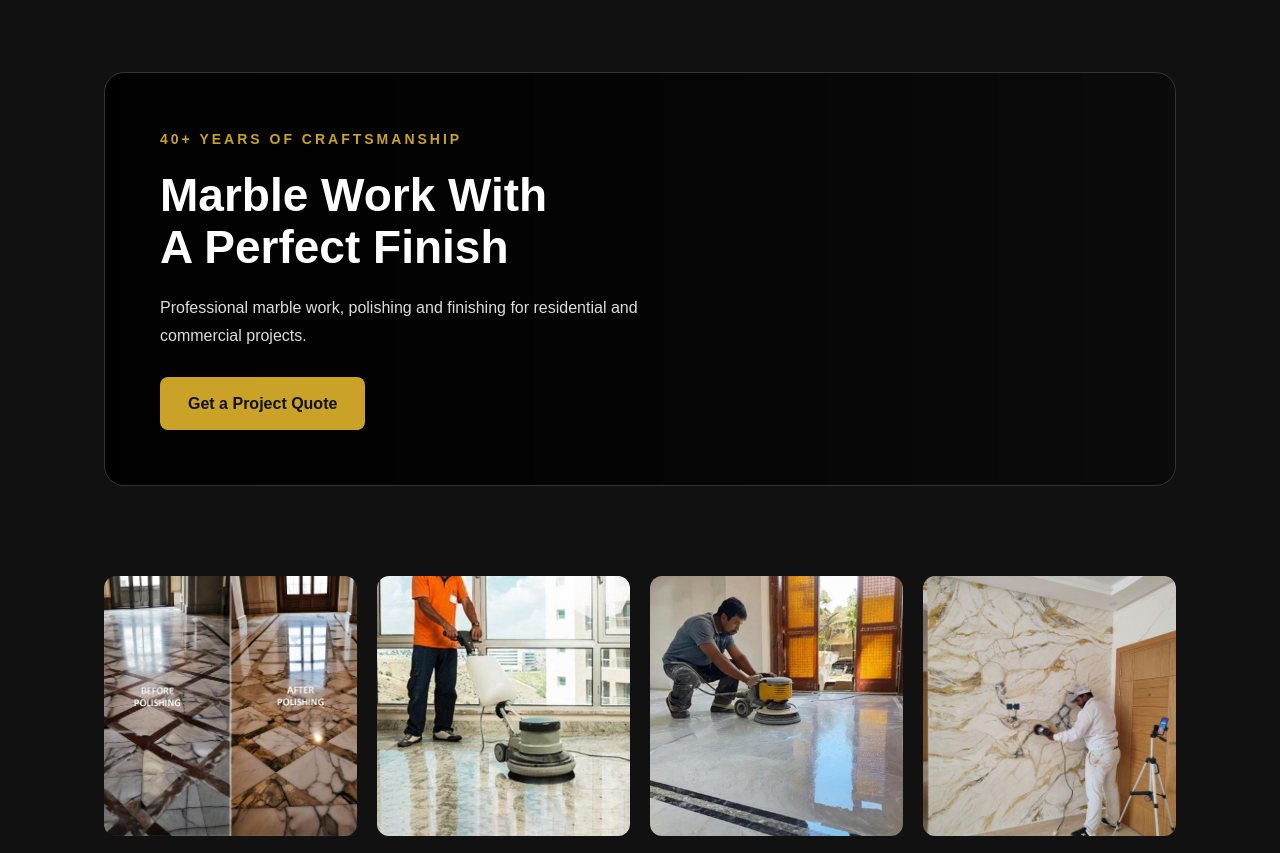
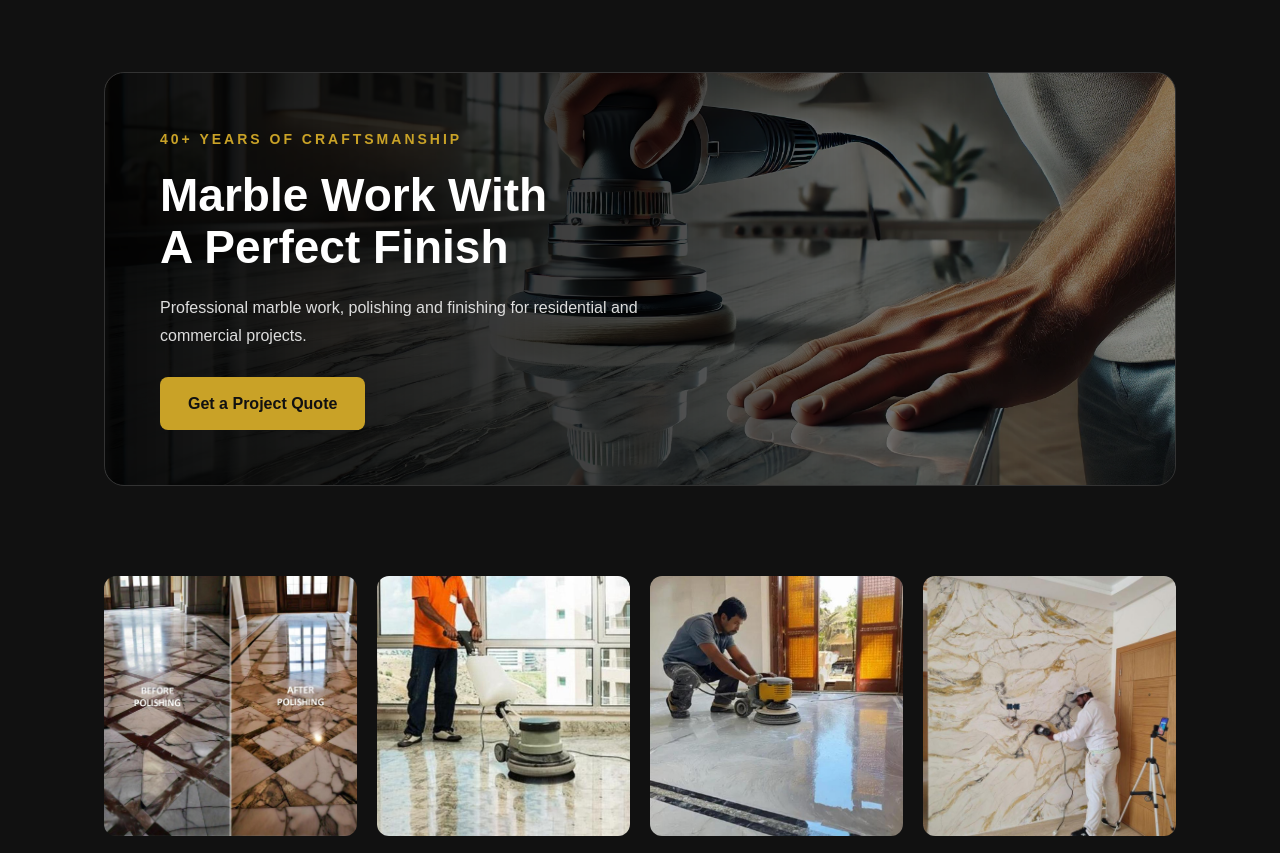
Before and after one commit to mdsahebratanpura/maqsood-marble-website, a website with bundled scripts: page index.html in a window 1280 px wide. Shown: the part 5003-5856 px from the top of the page. Built offline with nearby package versions, Linux system fonts and the light colour scheme; no server answers; files whose address does not match are found by name.

Commit message:
Update style.css

```diff
--- a/style.css
+++ b/style.css
@@ -2171,7 +2171,7 @@ html {
             rgba(0,0,0,0.72),
             rgba(0,0,0,0.35)
         ),
-        url("images/work.jpg") center/cover no-repeat;
+        url("work.jpg") center/cover no-repeat;
 }
 
 .featured-work-content {
```
